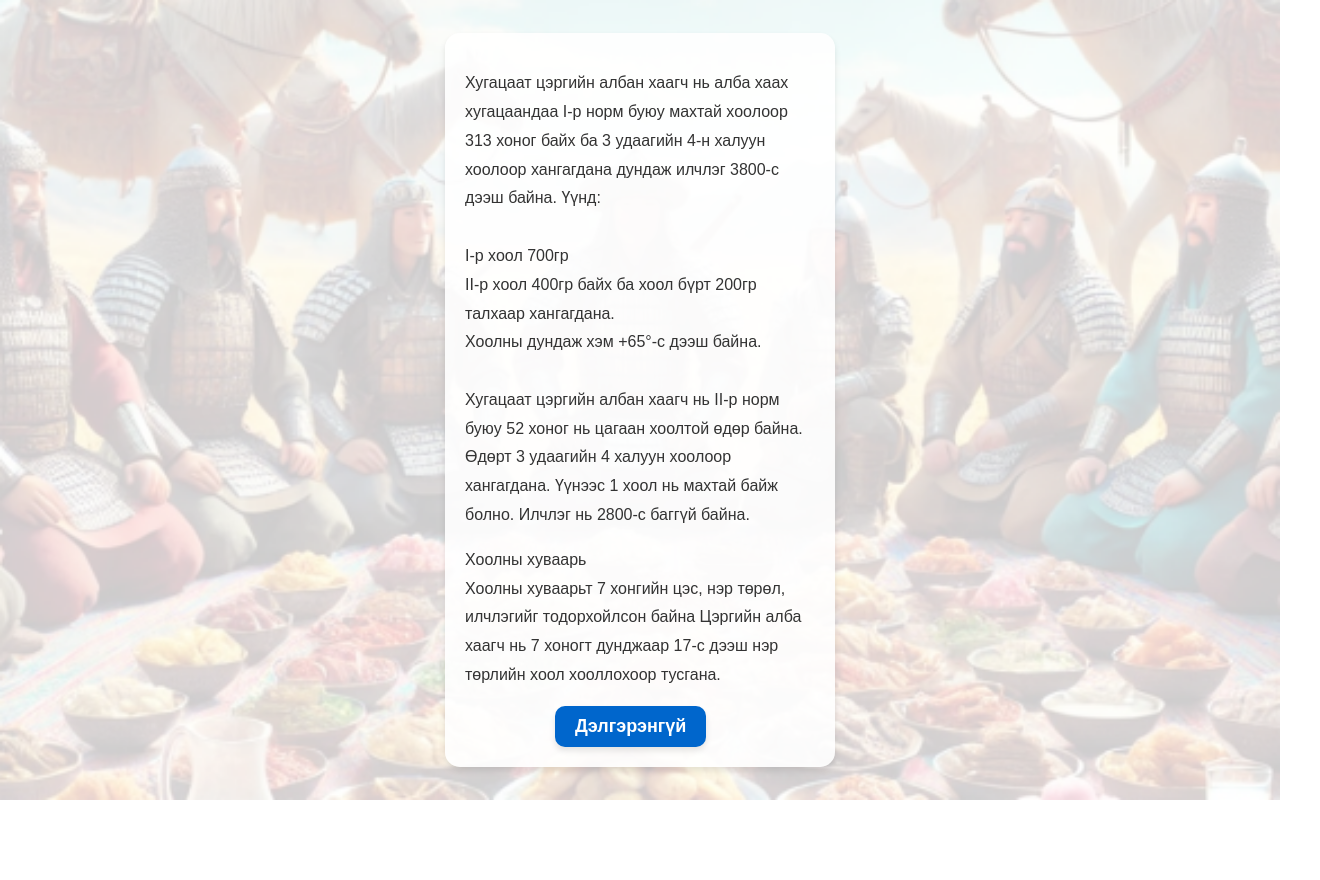
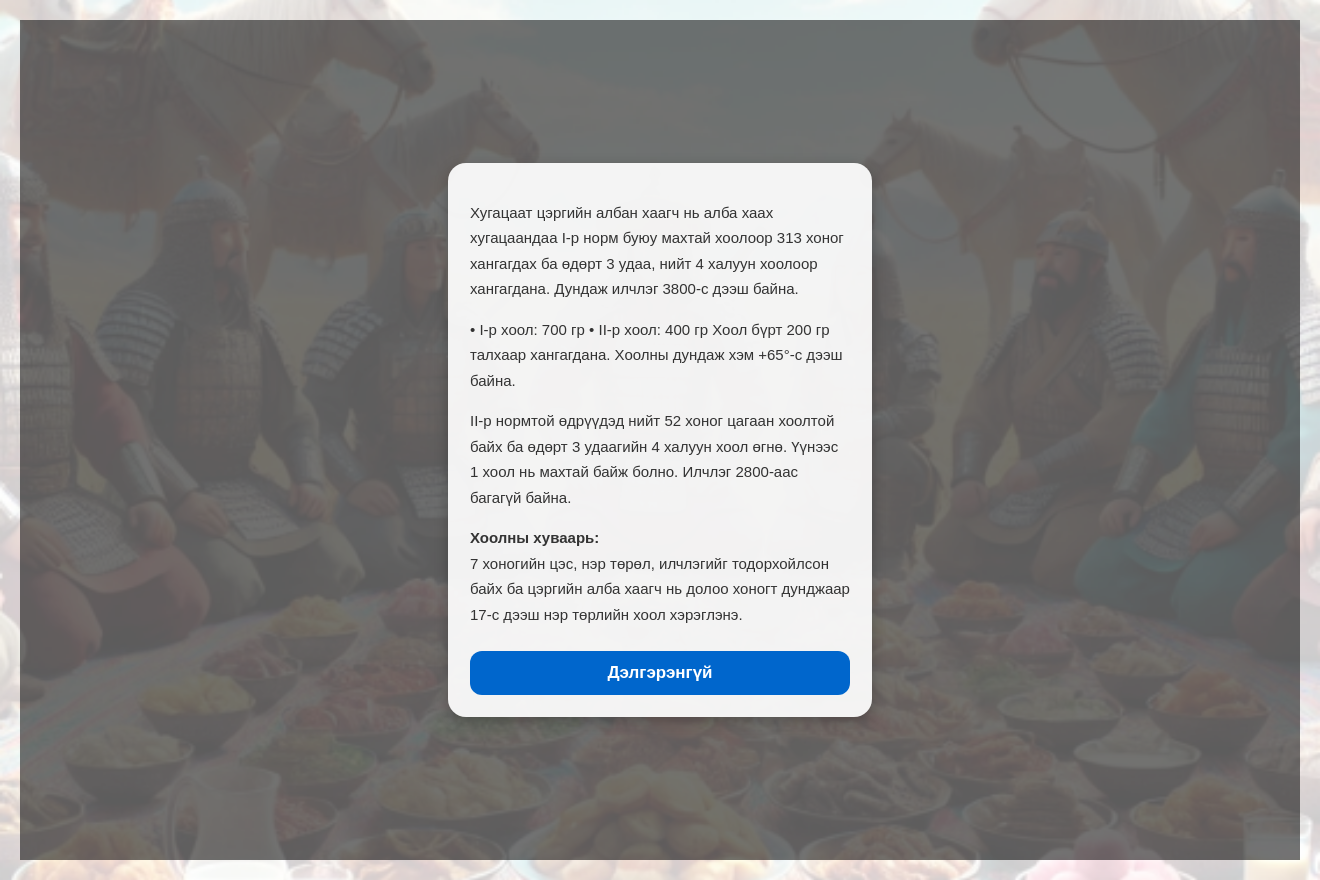
Before and after one commit to gpt8934-ship-it/military-food-info, a plain HTML site: page description.html in a window 1280 px wide. Shown: the whole page, 1320 px wide, since content can reach past the window. Before the commit the page ends 800 px from the top, so only its background shows below. Drawn offline with Linux system fonts and the light colour scheme.

Commit message:
Update description.html

```diff
--- a/description.html
+++ b/description.html
@@ -1,5 +1,5 @@
 <!DOCTYPE html>
-<html lang="en">
+<html lang="mn">
 <head>
     <meta charset="UTF-8">
     <meta name="viewport" content="width=device-width, initial-scale=1.0">
@@ -10,70 +10,117 @@
             padding: 0;
             font-family: Arial, sans-serif;
             height: 100%;
+            background: #000;
         }
 
+        /* Background image with darker overlay */
         .container {
             position: relative;
             width: 100%;
-            height: 100vh;
-            background: url('images/foods.png') no-repeat center center;
-            background-size: cover;
+            min-height: 100vh;
+            background: url('images/foods.png') center/cover no-repeat;
             display: flex;
-            flex-direction: column;
+            justify-content: center;
+            align-items: center;
+            padding: 20px;
+        }
+
+        /* Dark transparent overlay for readability */
+        .overlay {
+            background: rgba(0, 0, 0, 0.55);
+            width: 100%;
+            min-height: 100vh;
+            padding: 20px;
+            display: flex;
             justify-content: center;
             align-items: center;
         }
 
         .text-box {
-            background-color: rgba(255, 255, 255, 0.9); /* Semi-transparent white background */
-            padding: 20px;
-            border-radius: 15px;
+            background-color: rgba(255, 255, 255, 0.92);
+            padding: 22px;
+            border-radius: 18px;
             text-align: left;
-            max-width: 350px;
-            box-shadow: 0px 4px 6px rgba(0, 0, 0, 0.1);
+            max-width: 380px;
+            box-shadow: 0 4px 14px rgba(0,0,0,0.25);
+            animation: fadeIn 0.5s ease-in-out;
         }
 
         .text-box p {
-            font-size: 16px;
-            line-height: 1.8;
+            font-size: 15px;
+            line-height: 1.7;
             color: #333;
+            margin-bottom: 14px;
         }
 
-        .text-box .button {
-            background-color: #0066cc; /* Light pink */
+        /* Clean modern button */
+        .button {
+            width: 100%;
+            background-color: #0066cc;
             border: none;
-            border-radius: 10px;
+            border-radius: 12px;
             color: #fff;
-            font-size: 18px;
+            font-size: 17px;
             font-weight: bold;
-            padding: 10px 20px;
+            padding: 12px;
             text-align: center;
             cursor: pointer;
-            box-shadow: 0px 4px 6px rgba(0, 0, 0, 0.1);
-            margin-left: 90px;
+            margin-top: 10px;
+            transition: 0.25s;
         }
 
         .button:hover {
-            background-color: #472bfb; /* Slightly darker pink */
+            background-color: #1a7ee0;
+            transform: translateY(-2px);
+        }
+
+        /* Smooth fade-in animation */
+        @keyframes fadeIn {
+            from { opacity: 0; transform: translateY(10px); }
+            to { opacity: 1; transform: translateY(0); }
+        }
+
+        /* Mobile optimization */
+        @media (max-width: 480px) {
+            .text-box { padding: 18px; }
+            .text-box p { font-size: 14px; }
+            .button { font-size: 16px; }
         }
     </style>
 </head>
 <body>
 
     <div class="container">
-        <div class="text-box">
-            <p>
-                Хугацаат цэргийн албан хаагч нь алба хаах хугацаандаа I-р норм буюу махтай хоолоор 313 хоног байх ба 3 удаагийн 4-н халуун хоолоор хангагдана дундаж илчлэг 3800-с дээш байна. Үүнд:
-                <br><br>
-                I-р хоол 700гр<br>
-                II-р хоол 400гр байх ба хоол бүрт 200гр талхаар хангагдана.<br>
-                Хоолны дундаж хэм +65°-с дээш байна.<br><br>
-                Хугацаат цэргийн албан хаагч нь II-р норм буюу 52 хоног нь цагаан хоолтой өдөр байна. Өдөрт 3 удаагийн 4 халуун хоолоор хангагдана. Үүнээс 1 хоол нь махтай байж болно. Илчлэг нь 2800-с баггүй байна.
-            </p>
-            <p>Хоолны хуваарь<br>
-                Хоолны хуваарьт 7 хонгийн цэс, нэр төрөл, илчлэгийг тодорхойлсон байна
-                Цэргийн алба хаагч нь 7 хоногт дунджаар 17-с дээш нэр төрлийн хоол хооллохоор тусгана.</p>
-            <button class="button" onclick="location.href='menu.html'">Дэлгэрэнгүй</button>
+        <div class="overlay">
+
+            <div class="text-box">
+                <p>
+                    Хугацаат цэргийн албан хаагч нь алба хаах хугацаандаа I-р норм буюу махтай хоолоор
+                    313 хоног хангагдах ба өдөрт 3 удаа, нийт 4 халуун хоолоор хангагдана.
+                    Дундаж илчлэг 3800-с дээш байна.
+                </p>
+
+                <p>
+                    • I-р хоол: 700 гр
+                    • II-р хоол: 400 гр
+                    Хоол бүрт 200 гр талхаар хангагдана.
+                    Хоолны дундаж хэм +65°-с дээш байна.
+                </p>
+
+                <p>
+                    II-р нормтой өдрүүдэд нийт 52 хоног цагаан хоолтой байх ба өдөрт 3 удаагийн 4 халуун
+                    хоол өгнө. Үүнээс 1 хоол нь махтай байж болно. Илчлэг 2800-аас багагүй байна.
+                </p>
+
+                <p>
+                    <b>Хоолны хуваарь:</b><br>
+                    7 хоногийн цэс, нэр төрөл, илчлэгийг тодорхойлсон байх ба цэргийн алба хаагч
+                    нь долоо хоногт дунджаар 17-с дээш нэр төрлийн хоол хэрэглэнэ.
+                </p>
+
+                <button class="button" onclick="location.href='menu.html'">Дэлгэрэнгүй</button>
+            </div>
+
         </div>
     </div>
 
```
